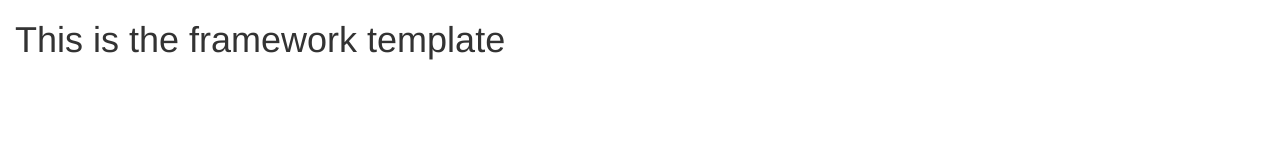
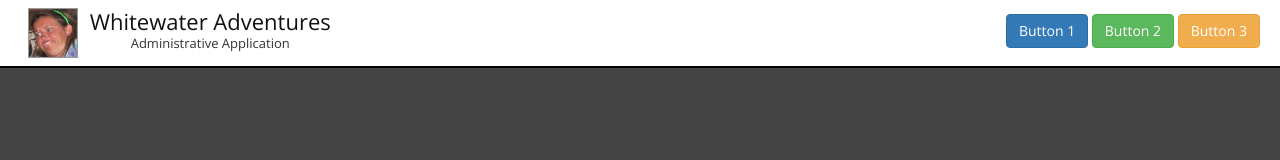
Before and after one commit to StNick/spa_fw, a website: page index.html in a window 1280 px wide. Drawn offline with nearby package versions, Linux system fonts and the light colour scheme.

Commit message:
Finished module - looking good

```diff
--- /dev/null
+++ b/app/app.css
@@ -0,0 +1,8 @@
+body {
+    background-color: #444;
+    font-family: "Open Sans", sans-serif;
+}
+
+.container-fluid {
+    padding: 0;
+}
--- /dev/null
+++ b/ext-modules/myFramework/myFramework.css
@@ -0,0 +1,52 @@
+.my-title-bar {
+    background-color: white;
+    padding: 0 20px;
+    border-bottom: 2px solid black;
+}
+
+.my-title-area {
+    display: inline-block;
+    text-align: center;
+}
+
+.my-logo-area {
+    text-align: center;
+}
+
+.my-icon {
+    display: inline-block;
+    width: 50px;
+    height: 50px;
+    margin: 8px;
+    vertical-align: top;
+    border: 1px solid #999;
+}
+
+.my-logo-title {
+    color: #111;
+    margin-top: 6px;
+    font-size: 22px;
+}
+
+.my-logo-subtitle {
+    font-size: 13px;
+    margin-top: -13px;
+}
+
+.my-right-side-controls {
+    line-height: 60px;
+}
+
+.my-right-side-controls > div {
+    text-align: center;
+}
+
+@media screen and (min-width: 768px) {
+    .my-logo-area {
+        text-align: left;
+    }
+
+    .my-right-side-controls > div {
+        text-align: right;
+    }
+}
--- a/ext-modules/myFramework/myFrameworkDirective.js
+++ b/ext-modules/myFramework/myFrameworkDirective.js
@@ -2,9 +2,11 @@
 
 angular.module("myFramework").directive("myFramework", function(){
     return {
-        transclude: true,
+        transclude: false,
         scope: {
-
+            title: '@',
+            subtitle: '@',
+            iconFile: '@'
         },
         controller: "myFrameworkController",
         templateUrl: "ext-modules/myFramework/myFrameworkTemplate.html"
--- a/ext-modules/myFramework/myFrameworkTemplate.html
+++ b/ext-modules/myFramework/myFrameworkTemplate.html
@@ -1 +1,20 @@
-<h1>This is the framework template</h1>
+<div class="my-title-bar">
+    <div class="row">
+        <div class="my-logo-area col-sm-6">
+            <img ng-src="{{iconFile}}" class="my-icon">
+            <div class="my-title-area">
+                <p class="my-logo-title">{{title}}</p>
+                <p class="my-logo-subtitle">{{subtitle}}</p>
+            </div>
+        </div>
+        <div class="my-right-side-controls col-sm-6">
+            <div>
+                <button class="btn btn-primary">Button 1</button>
+                <button class="btn btn-success">Button 2</button>
+                <button class="btn btn-warning">Button 3</button>
+            </div>
+
+        </div>
+    </div>
+
+</div>
--- a/index.html
+++ b/index.html
@@ -1,9 +1,13 @@
 <!doctype html>
 <html ng-app="app">
 <head>
-    <title></title>
+    <meta name="viewport" content="width=device-width, initial-scale=1, maximum-scale=1, user-scalable=no">
+    <title>Whitewater Adventures</title>
     <link rel="stylesheet" type="text/css" href="bower_components/bootstrap/dist/css/bootstrap.min.css"/>
     <link rel="stylesheet" type="text/css" href="bower_components/font-awesome/css/font-awesome.min.css"/>
+    <link href="https://fonts.googleapis.com/css?family=Open+Sans" rel="stylesheet">
+    <link rel="stylesheet" type="text/css" href="app/app.css"/>
+    <link rel="stylesheet" type="text/css" href="ext-modules/myFramework/myFramework.css"/>
 
     <script type="text/javascript" src="bower_components/jquery/dist/jquery.min.js"></script>
     <script type="text/javascript" src="bower_components/angular/angular.min.js"></script>
@@ -19,6 +23,10 @@
 
 </head>
 <body class="container-fluid">
-    <my-framework></my-framework>
+    <my-framework   title="Whitewater Adventures"
+                    subtitle="Administrative Application"
+                    icon-file="images/photo_2015-06-05_12-52-32.jpg">
+
+    </my-framework>
 </body>
 </html>
```
Also changed, not shown: app/appConfig.js (added, +8 -0 lines), images/photo_2015-06-05_12-52-32.jpg (added).
